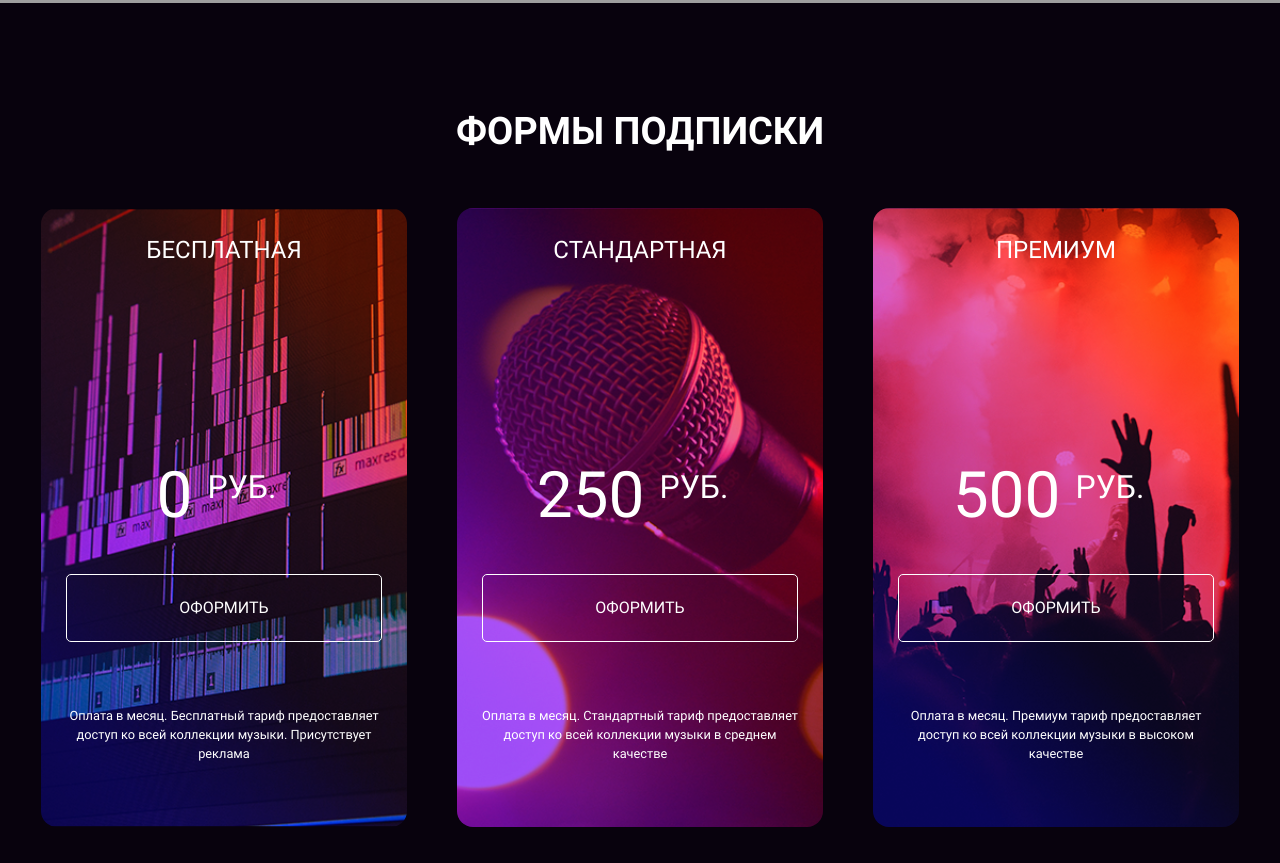
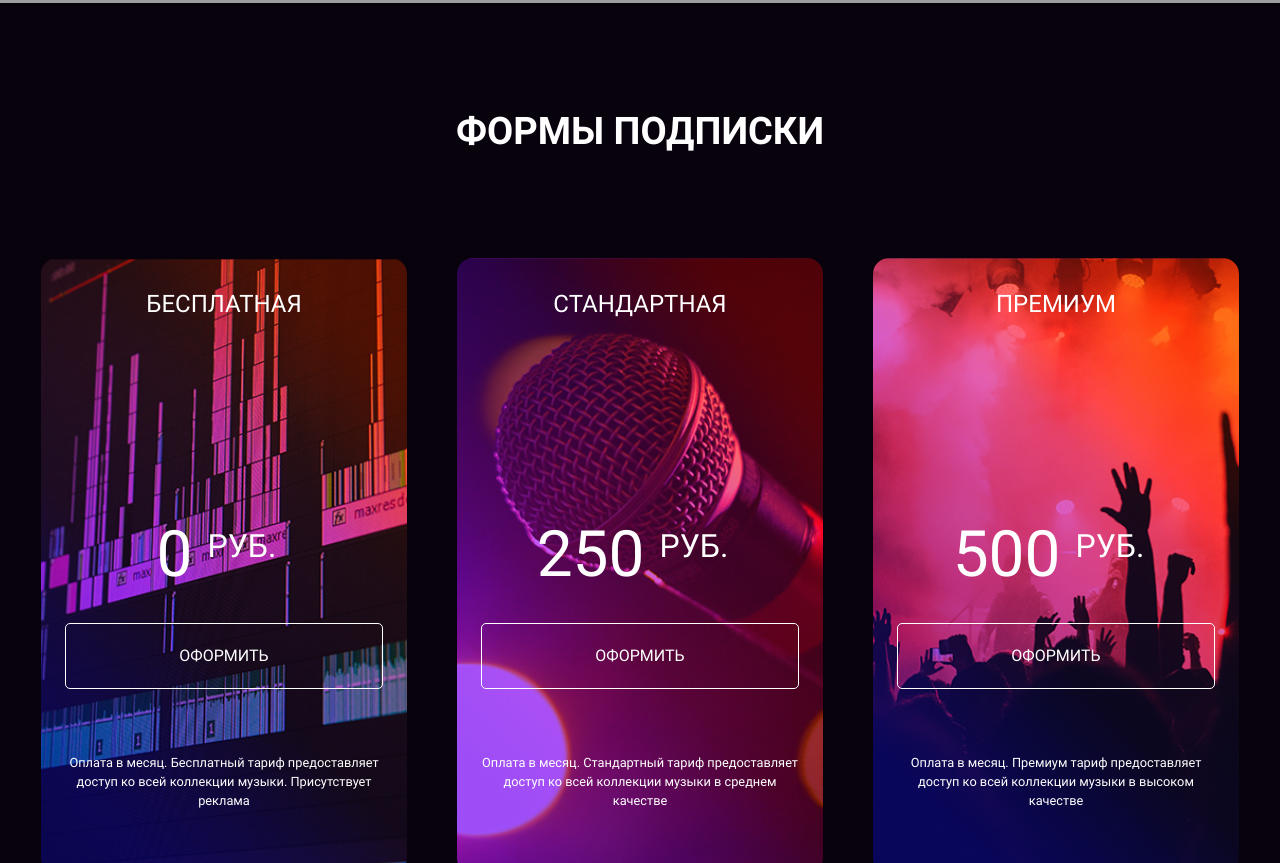
Before and after one commit to Alsecode/layout-music-box, a website: page src/index.html in a window 1280 px wide. Shown: the part 749-1612 px from the top of the page. Drawn offline with Linux system fonts and the light colour scheme; grey boxes are pictures that could not be loaded.

Commit message:
fixed price-page

```diff
--- a/src/index.html
+++ b/src/index.html
@@ -43,38 +43,38 @@
       </div>
     </div>
     <div id="page-pricing" class="container white flex flex-center flex-column flex-wrap">
-      <h2 class="h2-heading text-center">Формы подписки</h2>
-      <section class="cards flex flex-wrap justify-center">
+      <h2 class="h2-heading">Формы подписки</h2>
+      <section class="cards">
         <div class="card free-sub flex flex-center flex-column">
-          <p class="card-name">Бесплатная</p>
+          <h3 class="card-name">Бесплатная</h3>
           <div class="card-price flex-start">
             <p class="card-price-count">0</p>
             <p class="card-price-currency">руб.</p>
           </div>
-          <a href="#" class="btn card-button">Оформить</a>
+          <a class="card-button">Оформить</a>
           <p class="card-description">Оплата в месяц. Бесплатный тариф предоставляет <br> доступ ко всей коллекции
             музыки.
             Присутствует<br> реклама</p>
         </div>
 
         <div class="card standard-sub flex flex-center flex-column">
-          <p class="card-name">Стандартная</p>
+          <h3 class="card-name">Стандартная</h3>
           <div class="card-price flex-start">
             <p class="card-price-count">250</p>
             <p class="card-price-currency">руб.</p>
           </div>
-          <a href="#" class="btn card-button">Оформить</a>
+          <a class="card-button">Оформить</a>
           <p class="card-description">Оплата в месяц. Стандартный тариф предоставляет <br> доступ ко всей коллекции
             музыки в среднем <br>качестве</p>
         </div>
 
         <div class="card premium-sub flex flex-center flex-column">
-          <p class="card-name">Премиум</p>
+          <h3 class="card-name">Премиум</h3>
           <div class="card-price flex-start">
             <p class="card-price-count">500</p>
             <p class="card-price-currency">руб.</p>
           </div>
-          <a href="#" class="btn card-button">Оформить</a>
+          <a class="card-button">Оформить</a>
           <p class="card-description">Оплата в месяц. Премиум тариф предоставляет <br> доступ ко всей коллекции музыки в
             высоком <br> качестве</p>
         </div>
@@ -83,6 +83,7 @@
         можете
         скачать все
         композиции на ваше устройство и слушать музыку без подключения к интернету</p>
+
     </div>
 
     <div id="page-news" class="container flex flex-center flex-column flex-wrap">
--- a/src/scss/general.scss
+++ b/src/scss/general.scss
@@ -98,6 +98,8 @@ h2 {
 h3 {
   font-size: $h3;
   line-height: 45px;
+
+  @include heading;
 }
 
 h4 {
--- a/src/scss/page-pricing.scss
+++ b/src/scss/page-pricing.scss
@@ -1,18 +1,21 @@
 .cards {
+  display: flex;
+  flex-wrap: wrap;
   gap: 50px;
+  justify-content: center;
+  margin: 0 auto;
+  margin-top: 50px;
 
   color: $white;
 
   .card {
     min-width: 318px;
-    padding: 0 1.5rem;
+    padding: 1.5rem;
 
     border-radius: 1rem;
 
     &-name {
-      margin-top: 24px;
-
-      font-size: 24px;
+      font-weight: normal;
       text-transform: uppercase;
     }
 
@@ -23,7 +26,7 @@
 
     &-price {
       margin-top: 180px;
-      margin-bottom: 30px;
+      margin-bottom: 20px;
 
       font-size: 32px;
       text-transform: uppercase;
@@ -38,19 +41,25 @@
     }
 
     &-button {
-      min-width: 272px;
-      padding: 21px;
+      display: block;
+      box-sizing: border-box;
+      width: 100%;
+      padding: 20px 30px;
 
       color: $white;
       font-size: 16px;
       text-align: center;
+      text-transform: uppercase;
 
       background-color: transparent;
+      border: 0;
       border: 1px solid $white;
+      border-radius: 5px;
     }
 
     &-description {
-      margin: 64px 0;
+      margin-top: 64px;
+      margin-bottom: 40px;
 
       font-size: 12.8px;
       text-align: center;
--- a/src/scss/variables.scss
+++ b/src/scss/variables.scss
@@ -9,7 +9,7 @@ $light-brown: #95390c;
 $white: #fff;
 $h1: 60px;
 $h2: 38px;
-$h3: 30px;
+$h3: 24px;
 $h4: 18px;
 $h1-mobile: 30px;
 $h2-mobile: 18px;
```
Also changed, not shown: src/artist.html (+13 -10 lines), src/css/style.css, 1 other file.
